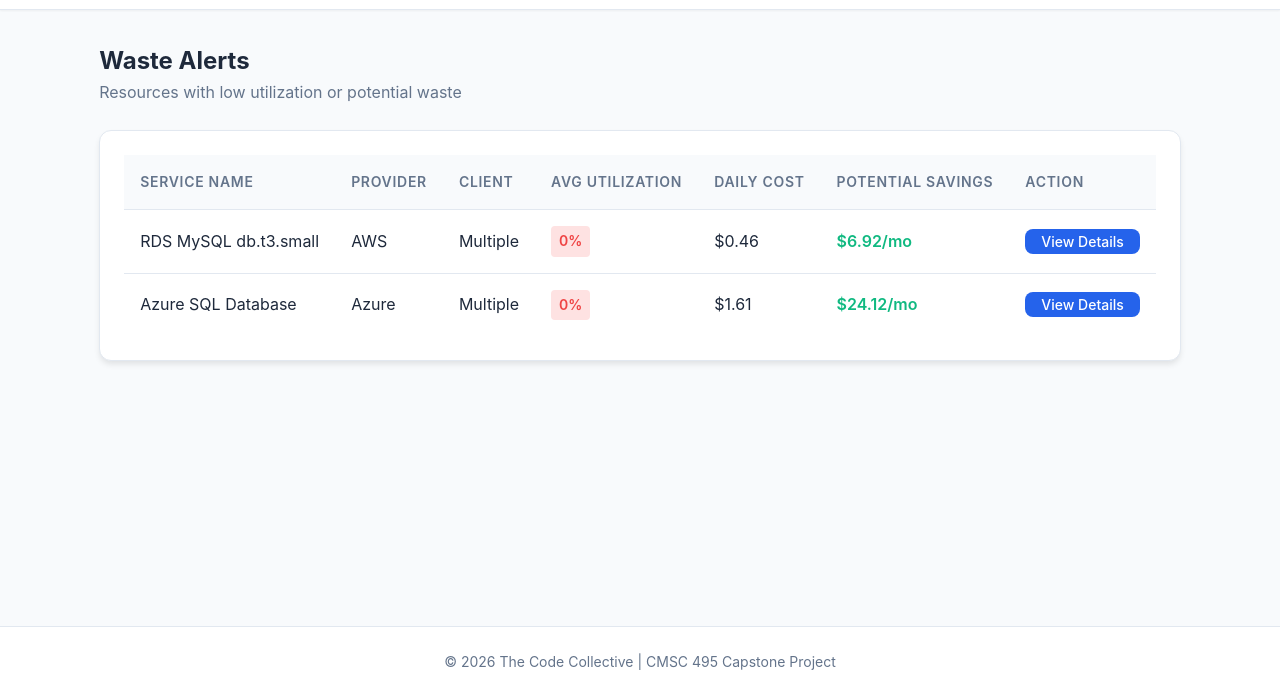
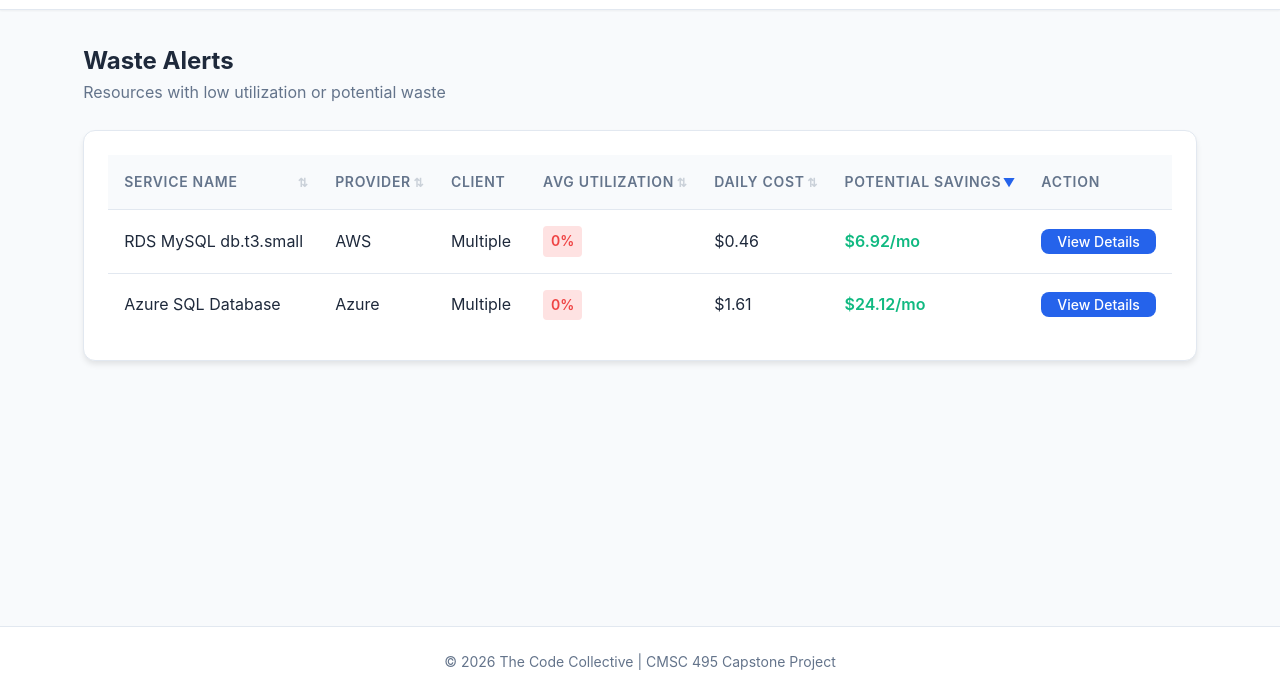
Before and after one commit to michaelallenus217-lang/CMSC495-CloudCost, a plain HTML site: page src/frontend/index.html in a window 1280 px wide. Both pictures are taken after a click on the link "Waste Alerts". Shown: the part 103-800 px from the top of the page. Drawn offline with nearby package versions, Linux system fonts and the light colour scheme.

Commit message:
Add sortable columns to Waste Alerts table - Phase II Priority 1
- Implement click-to-sort on table headers (Service Name, Provider, Utilization, Daily Cost, Potential Savings)
- Add visual sort indicators (▲▼ arrows) showing sort direction
- Toggle ascending/descending on repeated clicks
- Default sort by Potential Savings (highest first)
- Tested with mock data - sorting works correctly

```diff
--- a/src/frontend/css/style.css
+++ b/src/frontend/css/style.css
@@ -717,3 +717,51 @@
         font-size: var(--font-size-lg);
     }
 }
+
+/* Sortable table headers */
+.sortable {
+    cursor: pointer;
+    user-select: none;
+    position: relative;
+    padding-right: 1.5rem !important;
+}
+
+.sortable:hover {
+    background-color: #e2e8f0;
+}
+
+.sort-indicator {
+    position: absolute;
+    right: 0.5rem;
+    top: 50%;
+    transform: translateY(-50%);
+    font-size: 0.75rem;
+    width: 1rem;
+    height: 1rem;
+    display: inline-flex;
+    align-items: center;
+    justify-content: center;
+}
+
+.sortable .sort-indicator {
+    color: var(--text-secondary);
+    opacity: 0.3;
+}
+
+.sortable .sort-indicator::after {
+    content: "⇅"; /* Default unsorted icon */
+}
+
+.sortable.sorted .sort-indicator {
+    opacity: 1;
+    color: var(--primary-color);
+    font-weight: bold;
+}
+
+.sortable.sorted.asc .sort-indicator::after {
+    content: "▲";
+}
+
+.sortable.sorted.desc .sort-indicator::after {
+    content: "▼";
+}
--- a/src/frontend/index.html
+++ b/src/frontend/index.html
@@ -16,7 +16,7 @@
         <ul class="navbar-menu">
             <li><a href="#dashboard" class="nav-link active" data-page="dashboard">Dashboard</a></li>
             <li><a href="#waste-alerts" class="nav-link" data-page="waste">Waste Alerts</a></li>
-            <li><a href="#recommendations" class="nav-link" data-page="recommendations">Recommendations</a></li></a></li>
+            <li><a href="#recommendations" class="nav-link" data-page="recommendations">Recommendations</a></li>
             <li><a href="#settings" class="nav-link" data-page="settings">Settings</a></li>
         </ul>
     </nav>
@@ -119,12 +119,22 @@
                 <table class="alerts-table">
                     <thead>
                         <tr>
-                            <th>Service Name</th>
-                            <th>Provider</th>
+                            <th class="sortable" data-sort="service_name">
+                                Service Name <span class="sort-indicator"></span>
+                            </th>
+                            <th class="sortable" data-sort="provider_name">
+                                Provider <span class="sort-indicator"></span>
+                            </th>
                             <th>Client</th>
-                            <th>Avg Utilization</th>
-                            <th>Daily Cost</th>
-                            <th>Potential Savings</th>
+                            <th class="sortable" data-sort="utilization">
+                                Avg Utilization <span class="sort-indicator"></span>
+                            </th>
+                            <th class="sortable" data-sort="daily_cost">
+                                Daily Cost <span class="sort-indicator"></span>
+                            </th>
+                            <th class="sortable" data-sort="potential_savings">
+                                Potential Savings <span class="sort-indicator"></span>
+                            </th>
                             <th>Action</th>
                         </tr>
                     </thead>
--- a/src/frontend/js/dashboard.js
+++ b/src/frontend/js/dashboard.js
@@ -5,6 +5,11 @@
 let dashboardChart = null;
 let currentDateRange = 30;
 let unfilteredDashboardData = null; // Cache for filtering
+
+// Global state for waste alerts sorting
+let wasteAlertsData = [];
+let currentSortColumn = 'potential_savings'; // Default sort by savings (high to low)
+let currentSortDirection = 'desc';
 
 // Initialize app when DOM is loaded
 document.addEventListener('DOMContentLoaded', initApp);
@@ -517,7 +522,7 @@
     });
 }
 
-// Load Waste Alerts
+// Load Waste Alerts with sorting
 async function loadWasteAlerts() {
     try {
         hideError();
@@ -531,7 +536,106 @@
             return;
         }
 
+        // Store alerts data globally for sorting
+        wasteAlertsData = alerts;
+
+        // Setup sort handlers (only once)
+        setupWasteAlertsSorting();
+
+        // Render with default sort
+        renderWasteAlertsTable(wasteAlertsData);
+
+    } catch (error) {
+        console.error('Error loading waste alerts:', error);
+        showError('Failed to load waste alerts. Please try again.', loadWasteAlerts);
+    }
+}
+
+// Setup sorting click handlers
+function setupWasteAlertsSorting() {
+    const sortableHeaders = document.querySelectorAll('.alerts-table .sortable');
+
+    // Remove existing listeners to avoid duplicates
+    sortableHeaders.forEach(header => {
+        const newHeader = header.cloneNode(true);
+        header.parentNode.replaceChild(newHeader, header);
+    });
+
+    // Add new listeners
+    document.querySelectorAll('.alerts-table .sortable').forEach(header => {
+        header.addEventListener('click', () => {
+            const sortColumn = header.dataset.sort;
+
+            // Toggle direction if clicking same column
+            if (sortColumn === currentSortColumn) {
+                currentSortDirection = currentSortDirection === 'asc' ? 'desc' : 'asc';
+            } else {
+                // New column - default to descending for numbers, ascending for text
+                currentSortColumn = sortColumn;
+                currentSortDirection = ['service_name', 'provider_name'].includes(sortColumn) ? 'asc' : 'desc';
+            }
+
+            // Sort and re-render
+            const sortedData = sortWasteAlerts(wasteAlertsData, currentSortColumn, currentSortDirection);
+            renderWasteAlertsTable(sortedData);
+            updateSortIndicators();
+        });
+    });
+
+    // Set initial sort indicators
+    updateSortIndicators();
+}
+
+// Sort waste alerts by column
+function sortWasteAlerts(alerts, column, direction) {
+    const sorted = [...alerts].sort((a, b) => {
+        let valA, valB;
+
+        switch (column) {
+            case 'service_name':
+            case 'provider_name':
+                valA = a[column].toLowerCase();
+                valB = b[column].toLowerCase();
+                return direction === 'asc'
+                    ? valA.localeCompare(valB)
+                    : valB.localeCompare(valA);
+
+            case 'utilization':
+            case 'daily_cost':
+            case 'potential_savings':
+                valA = a[column];
+                valB = b[column];
+                return direction === 'asc'
+                    ? valA - valB
+                    : valB - valA;
+
+            default:
+                return 0;
+        }
+    });
+
+    return sorted;
+}
+
+// Update sort indicator arrows
+function updateSortIndicators() {
+    // Remove all sorted classes
+    document.querySelectorAll('.alerts-table .sortable').forEach(header => {
+        header.classList.remove('sorted', 'asc', 'desc');
+    });
+
+    // Add sorted class to current column
+    const currentHeader = document.querySelector(`.alerts-table .sortable[data-sort="${currentSortColumn}"]`);
+    if (currentHeader) {
+        currentHeader.classList.add('sorted', currentSortDirection);
+    }
+}
+
+// Render waste alerts table
+function renderWasteAlertsTable(alerts) {
+    const alertsBody = document.getElementById('waste-alerts-body');
     alertsBody.innerHTML = '';
+
     alerts.forEach(alert => {
         const row = document.createElement('tr');
 
@@ -544,14 +648,19 @@
             <td><span class="utilization-badge ${utilizationClass}">${formatPercentage(alert.utilization)}</span></td>
             <td>${formatCurrency(alert.daily_cost)}</td>
             <td style="color: var(--success-color); font-weight: 600;">${formatCurrency(alert.potential_savings)}/mo</td>
-                <td><button class="btn-action">View Details</button></td>
+            <td><button class="btn-action" onclick="viewWasteAlertDetails(${alert.service_id})">View Details</button></td>
         `;
 
         alertsBody.appendChild(row);
     });
-    } catch (error) {
-        console.error('Error loading waste alerts:', error);
-        showError('Failed to load waste alerts. Please try again.', loadWasteAlerts);
+}
+
+// Placeholder for details view (Phase II Priority 2 if needed)
+function viewWasteAlertDetails(serviceId) {
+    const alert = wasteAlertsData.find(a => a.service_id === serviceId);
+    if (alert) {
+        console.log('View details for:', alert);
+        showError(`Details view: ${alert.service_name} - ${formatPercentage(alert.utilization)} utilization, save ${formatCurrency(alert.potential_savings)}/month`);
     }
 }
 
```
Lines whose indentation alone changed are shown as unchanged.
